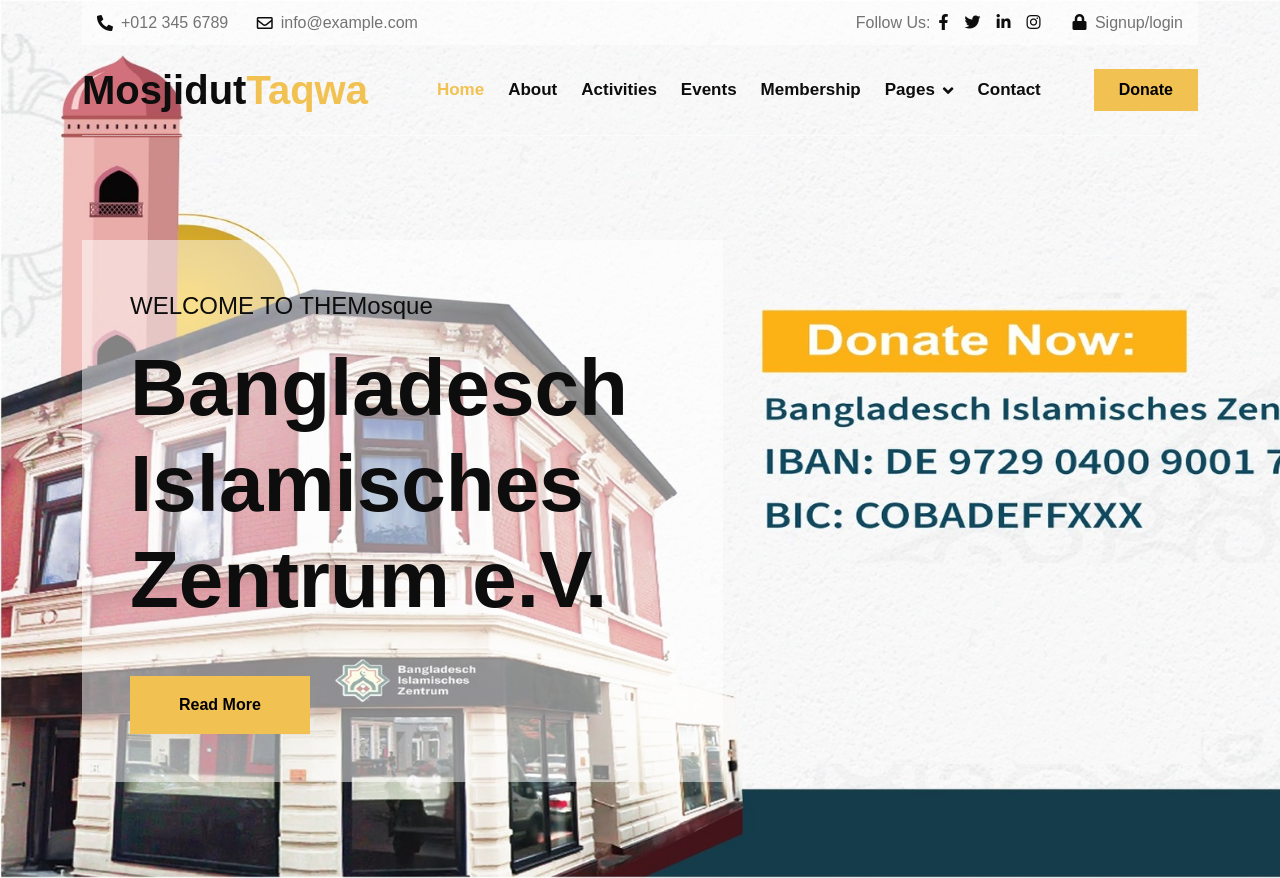
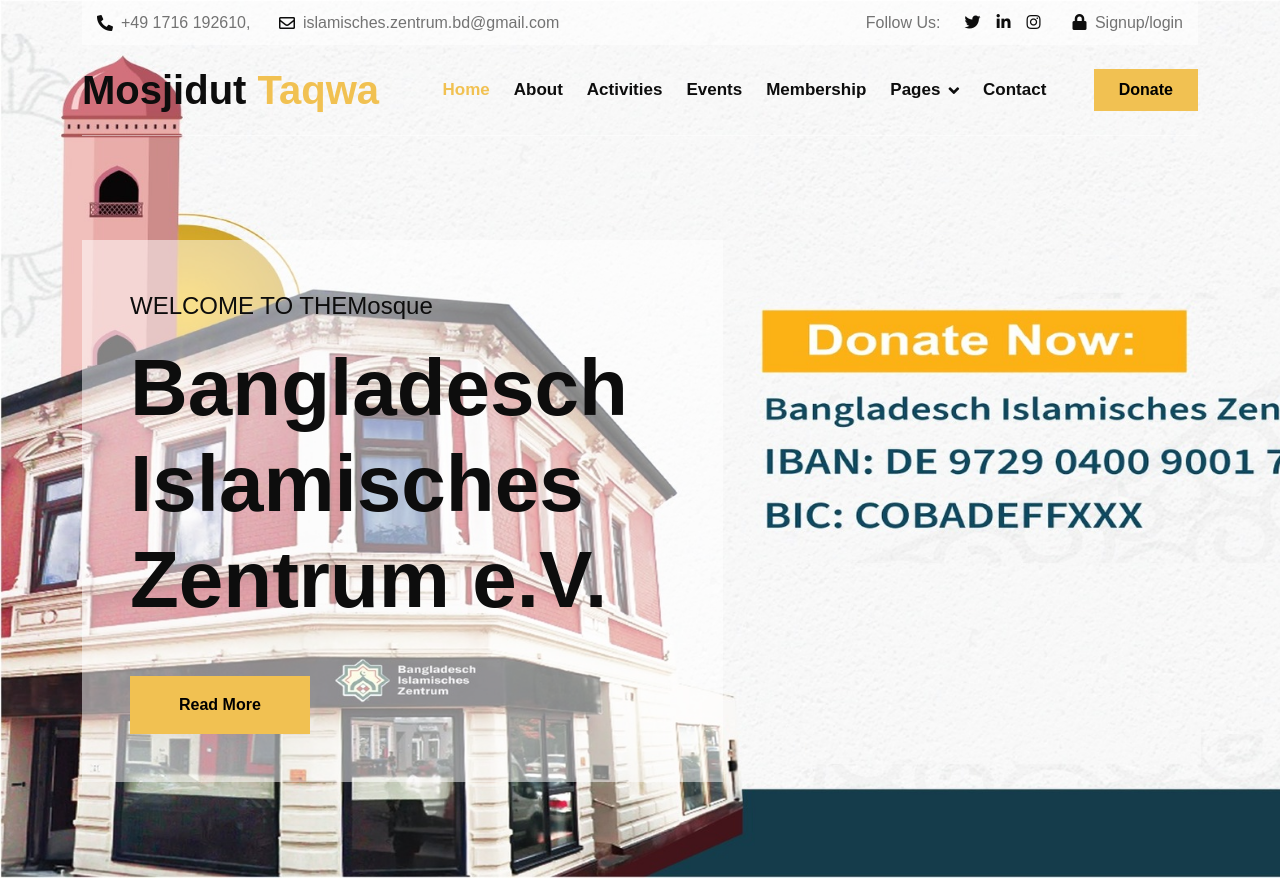
Before and after one commit to Azizabdultushar/bangladeshmosqueproject, a plain HTML site: page index.html in a window 1280 px wide. Shown: the top 878 px of the page. Drawn offline with nearby package versions, Linux system fonts and the light colour scheme.

Commit message:
Update index.html

```diff
--- a/index.html
+++ b/index.html
@@ -48,17 +48,17 @@
                         <div class="col-lg-7 text-start">
                             <div class="h-100 d-inline-flex align-items-center me-4">
                                 <span class="fa fa-phone-alt me-2 text-dark"></span>
-                                <a href="#" class="text-secondary"><span>+012 345 6789</span></a>
+                                <a href="#" class="text-secondary"><span>+49 1716 192610,</span></a>
                             </div>
                             <div class="h-100 d-inline-flex align-items-center">
                                 <span class="far fa-envelope me-2 text-dark"></span>
-                                <a href="#" class="text-secondary"><span>info@example.com</span></a>
+                                <a href="#" class="text-secondary"><span>islamisches.zentrum.bd@gmail.com</span></a>
                             </div>
                         </div>
                         <div class="col-lg-5 text-end">
                             <div class="h-100 d-inline-flex align-items-center">
                                 <span class="text-body">Follow Us:</span>
-                                <a class="text-dark px-2" href=""><i class="fab fa-facebook-f"></i></a>
+                                <a class="text-dark px-2" href=""><i class="https://www.facebook.com/Islamisches.Zentrum.BD"></i></a>
                                 <a class="text-dark px-2" href=""><i class="fab fa-twitter"></i></a>
                                 <a class="text-dark px-2" href=""><i class="fab fa-linkedin-in"></i></a>
                                 <a class="text-dark px-2" href=""><i class="fab fa-instagram"></i></a>
@@ -71,7 +71,7 @@
             <div class="container">
                 <nav class="navbar navbar-light navbar-expand-lg py-3">
                     <a href="index.html" class="navbar-brand">
-                        <h1 class="mb-0">Mosjidut<span class="text-primary">Taqwa</span> </h1>
+                        <h1 class="mb-0">Mosjidut <span class="text-primary">Taqwa</span> </h1>
                     </a>
                     <button class="navbar-toggler" type="button" data-bs-toggle="collapse" data-bs-target="#navbarCollapse">
                         <span class="fa fa-bars text-primary"></span>
@@ -153,7 +153,7 @@
                                     <span class="bg-primary btn-md-square rounded-circle mt-4 me-2"><i class="fa fa-flag text-dark fa-4x mb-5 pb-2"></i></span>
                                     <div class="ms-4">
                                         <h5>Our Mission</h5>
-                                        <p>اللَّهُ يُضَاعِفُ لِمَن يَشَاءُ وَاللَّهُ وَاسِعٌ عَلِيمٌ "The example of those who spend their wealth in the way of Allah is like a seed [of grain] that
+                                        <p> " اللَّهُ يُضَاعِفُ لِمَن يَشَاءُ وَاللَّهُ وَاسِعٌ عَلِيمٌ " "The example of those who spend their wealth in the way of Allah is like a seed [of grain] that
                                             sprouts seven spikes; in each spike is a hundred grains. And Allah multiplies [the reward] for whom
                                             He wills. And Allah is all-Encompassing and Knowing. (Surah Al-Baqarah 2:261)"</p>
                                     </div>
@@ -166,7 +166,7 @@
                                     <img src="img/about-child.jpg" class="img-fluid rounded-circle" alt="">
                                 </div>
                                 <div class="col-6">
-                                    <p class="mb-0">اللَّهُ يُضَاعِفُ لِمَن يَشَاءُ وَاللَّهُ وَاسِعٌ عَلِيمٌ "The example of those who spend their wealth in the way of Allah is like a seed [of grain] that
+                                    <p class="mb-0">" اللَّهُ يُضَاعِفُ لِمَن يَشَاءُ وَاللَّهُ وَاسِعٌ عَلِيمٌ " :he example of those who spend their wealth in the way of Allah is like a seed [of grain] that
                                             sprouts seven spikes; in each spike is a hundred grains. And Allah multiplies [the reward] for whom
                                             He wills. And Allah is all-Encompassing and Knowing. (Surah Al-Baqarah 2:261)</p>
                                 </div>
```
